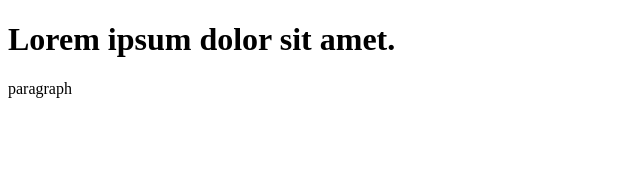
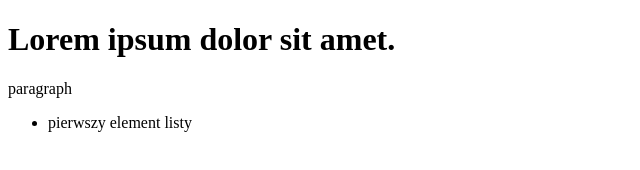
Before and after one commit to tomkor96/learn-git, a plain HTML site: page index.html in a window 1280 px wide. Shown: the whole page, without its empty margins (0-640 px from the left). Drawn offline with Linux system fonts and the light colour scheme.

Commit message:
add a list

```diff
--- a/index.html
+++ b/index.html
@@ -8,5 +8,8 @@
 <body>
     <h1>Lorem ipsum dolor sit amet.</h1>
     <p>paragraph</p>
+    <ul>
+        <li>pierwszy element listy</li>
+    </ul>
 </body>
 </html>
```
